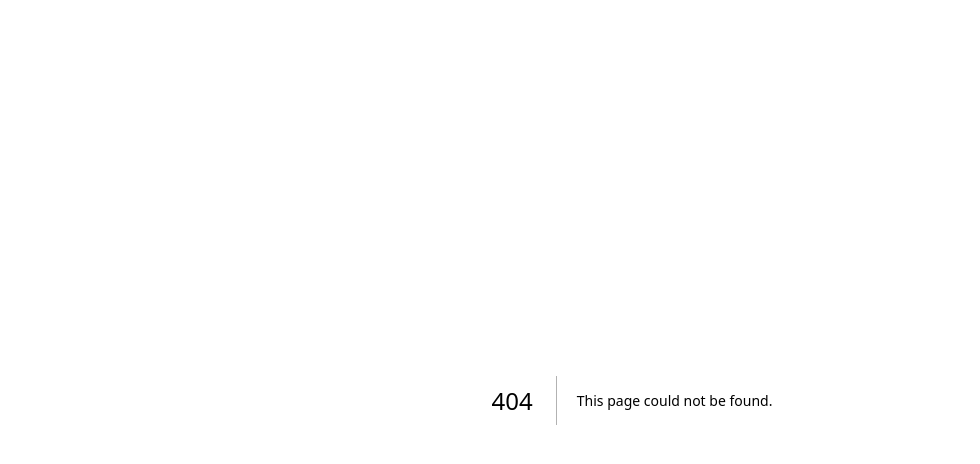
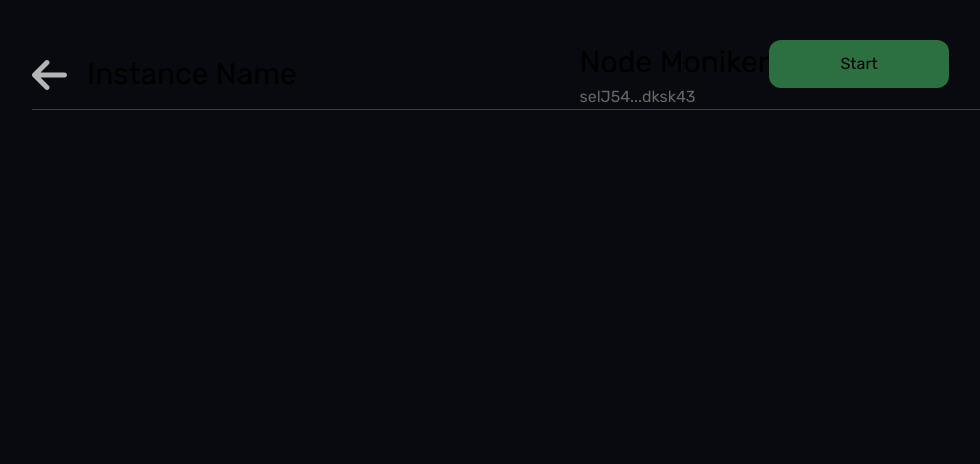
Before and after one commit to DebasisSaikia/sentinel-assignment, a Next.js app: page /dashboard in a window 1280 px wide. Before the commit this address had no page. Shown: the top 464 px of the page, without its empty margins (8-988 px from the left). Built offline with nearby package versions, Linux system fonts and the light colour scheme.

Commit message:
feature: navbar styling

```diff
--- /dev/null
+++ b/src/app/dashboard/page.tsx
@@ -0,0 +1,26 @@
+'use client'
+import Navbar from '@/components/navbar'
+import React from 'react'
+import { styled } from 'styled-components'
+
+const DasboardContainer = styled.div`
+height: 100vh;
+background-color: rgb(9,10,15);
+padding: 40px;
+`
+const InnerContainer = styled.div`
+border-radius: 8px;
+height: 90vh;
+`
+
+const Dashboard = () => {
+  return (
+    <DasboardContainer>
+      <InnerContainer>
+        <Navbar/>
+      </InnerContainer>
+    </DasboardContainer>
+  )
+}
+
+export default Dashboard
--- a/src/app/globals.css
+++ b/src/app/globals.css
@@ -25,3 +25,8 @@ body {
     )
     rgb(var(--background-start-rgb));
 }
+h1,h2,p,span,h3{
+  margin: unset !important;
+  padding: unset !important;
+  line-height: unset !important;
+}
--- /dev/null
+++ b/src/components/navbar/index.tsx
@@ -0,0 +1,36 @@
+import React from "react";
+import {
+  CenterContainer,
+  LeftContainer,
+  NavCTA,
+  NavbarContainer,
+  RightContainer,
+} from "./styles";
+import Image from "next/image";
+import Link from "next/link";
+import { ROUTES } from "@/routes";
+
+const Navbar = () => {
+  return (
+    <NavbarContainer>
+      <LeftContainer>
+        <Link href={ROUTES.home}>
+        <Image src="/images/arrow-left-solid.svg" alt="logo" height={35} width={35} />
+        </Link>
+        <h1>Instance Name</h1>
+      </LeftContainer>
+      <CenterContainer>
+        <div className="text-container">
+            <h1>Node Moniker</h1>
+            <p>selJ54...dksk43</p>
+        </div>
+        <div className="button-container">
+            <NavCTA>Start</NavCTA>
+        </div>
+      </CenterContainer>
+      <RightContainer></RightContainer>
+    </NavbarContainer>
+  );
+};
+
+export default Navbar;
--- /dev/null
+++ b/src/components/navbar/styles.ts
@@ -0,0 +1,48 @@
+import { styled } from "styled-components";
+
+const NavbarContainer = styled.div`
+width: 100%;
+height: 70px;
+border-bottom: 1px solid rgb(60,60,62);
+display: flex;
+justify-content: space-between;
+align-items: center;
+`
+const LeftContainer = styled.div`
+display: flex;
+align-items: center;
+gap: 20px;
+h1{
+    font-size: 30px;
+    text-transform: capitalize;
+    /* animation-name: example;
+    animation-duration: 4s;
+    animation-iteration-count: infinite; */
+}
+/* @keyframes example {
+  from {color: red;}
+  to {color: yellow;}
+} */
+
+`
+const RightContainer = styled.div``
+
+const CenterContainer = styled.div`
+display: flex;
+h1{
+    font-size: 30px;
+    text-transform: capitalize;
+}
+p{
+    color: #666667;
+}
+`
+const NavCTA= styled.button`
+    padding: 12px;
+    width: 180px;
+    border-radius: 12px;
+    text-align: center;
+    background-color: #2c6f40;
+`
+
+export { NavbarContainer, LeftContainer, RightContainer, CenterContainer, NavCTA }
--- a/src/components/primary-cta/index.tsx
+++ b/src/components/primary-cta/index.tsx
@@ -1,10 +1,11 @@
 import Link from "next/link";
 import React from "react";
 import { PrimaryCTAcontainer } from "./styles";
+import { ROUTES } from "@/routes";
 
 const PrimaryCTA = () => {
   return (
-    <Link href={"/"}>
+    <Link href={ROUTES.dashboard}>
       <PrimaryCTAcontainer>View Dashboard</PrimaryCTAcontainer>
     </Link>
   );
--- a/src/routes/index.ts
+++ b/src/routes/index.ts
@@ -1,3 +1,4 @@
 export const ROUTES = {
     home: "/",
+    dashboard: "/dashboard",
   } as const;
```
Also changed, not shown: public/images/arrow-left-solid.svg (added).
